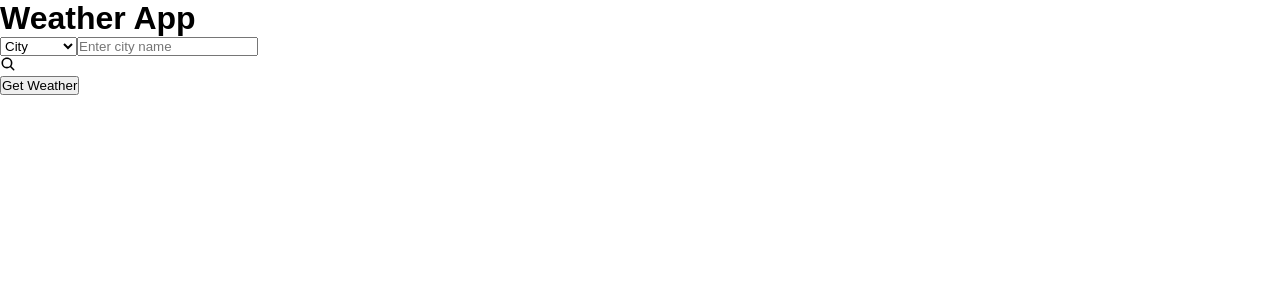
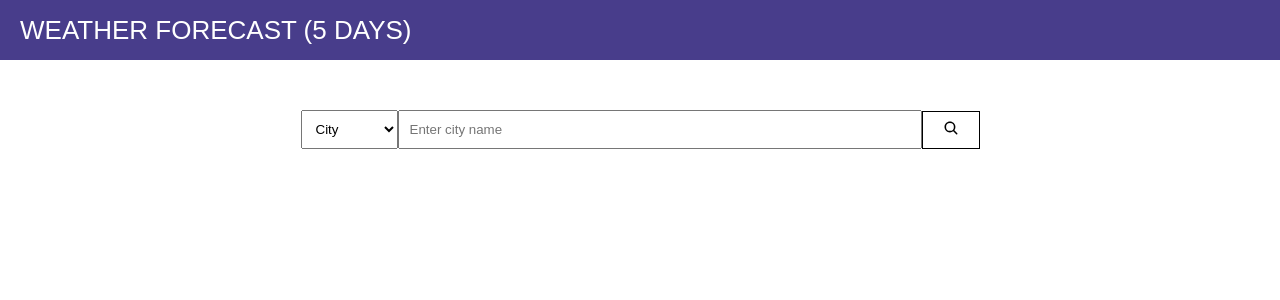
Before and after one commit to muhammadmaarij/weather-app, a React (Create React App) app: page / in a window 1280 px wide. Shown: the top 300 px of the page. Built offline with nearby package versions, Linux system fonts and the light colour scheme.

Commit message:
first commit

```diff
--- a/src/App.js
+++ b/src/App.js
@@ -11,6 +11,7 @@ const WeatherApp = () => {
   const [weatherData, setWeatherData] = useState(null);
   const [selectedOption, setSelectedOption] = useState("city");
   const [metric, setMetric] = useState("metric");
+  const [degree, setDegree] = useState("C");
 
   const handleOptionChange = (event) => {
     setSelectedOption(event.target.value);
@@ -72,7 +73,7 @@ const WeatherApp = () => {
 
   const getAdditionalData = (latitude, longitude) => {
     fetch(
-      `http://api.openweathermap.org/data/2.5/forecast?lat=${latitude}&lon=${longitude}&units=metric&appid=${API_KEY}`
+      `http://api.openweathermap.org/data/2.5/forecast?lat=${latitude}&lon=${longitude}&units=${metric}&appid=${API_KEY}`
     )
       .then((response) => {
         console.log(response);
@@ -92,6 +93,19 @@ const WeatherApp = () => {
         );
       });
   };
+
+  function toggleMetric() {
+    console.log("oreeeeeeeeeees");
+    if (metric == "metric") {
+      setMetric("imperial");
+      setDegree("F");
+      fetchWeatherData();
+    } else if (metric == "imperial") {
+      setMetric("metric");
+      setDegree("C");
+      fetchWeatherData();
+    }
+  }
 
   const parseWeatherData = (data) => {
     console.log("eee", data);
@@ -139,8 +153,20 @@ const WeatherApp = () => {
 
   return (
     <div>
-      <h1>Weather App</h1>
-      <div>
+      <div class="topp">
+        <h1
+          style={{
+            color: "white",
+            fontSize: "26px",
+            fontWeight: "normal",
+            marginTop: "5px",
+            marginLeft: "10px",
+          }}
+        >
+          WEATHER FORECAST (5 DAYS)
+        </h1>
+      </div>
+      <div className="input-container">
         <select
           className="location-dropdown"
           value={selectedOption}
@@ -155,23 +181,42 @@ const WeatherApp = () => {
           value={city}
           onChange={handleCityChange}
           placeholder="Enter city name"
+          className="location-input"
         />
-        <div>
+        <div className="search-btn" onClick={fetchWeatherData}>
           <IoSearch />
         </div>
-        <button onClick={fetchWeatherData}>Get Weather</button>
       </div>
       {weatherData && (
         <div>
           <div>
             <h2>
-              Weather for {city}, {country}
+              {city}, {country}
             </h2>
-            <p>Day: {weatherData[selectedCardIndex].date}°C</p>
-            <p>Weather: {weatherData[selectedCardIndex].weather2}°C</p>
+            <h4>{weatherData[selectedCardIndex].date}</h4>
+            <h4>{weatherData[selectedCardIndex].weather2}</h4>
           </div>
           <div className="selected-day">
-            <p>Temperature: {weatherData[selectedCardIndex].temperature}°C</p>
+            <img
+              className="image-temp"
+              src={`http://openweathermap.org/img/w/${weatherData[selectedCardIndex].weatherIcon}.png`}
+              alt="Weather Icon"
+            />
+            <button className="toggle-temp" onClick={() => toggleMetric()}>
+              <p className="today-temp">
+                {weatherData[selectedCardIndex].temperature}
+              </p>
+              <p
+                style={{
+                  fontSize: "22px",
+                  color: "dimgrey",
+                  marginLeft: "5px",
+                  marginTop: "5px",
+                }}
+              >
+                °C |°F
+              </p>
+            </button>
             <div className="pressure-div">
               <h3>Humidity: {weatherData[selectedCardIndex].humidity}%</h3>
               <h3>Pressure: {weatherData[selectedCardIndex].pressure} hPa</h3>
--- a/src/Card.css
+++ b/src/Card.css
@@ -7,6 +7,8 @@
     padding: 0;
     margin: 0;
     background-color: darkslateblue;
+    height: 40px;
+    padding: 10px;
   }
 .parent-div{
     display: flex;
@@ -41,12 +43,14 @@
     margin: 5px;
 }
 .pressure-div{
-    margin-left : 250px;
+    margin-left : 150px;
 }
 .selected-day{
     display: flex;
     margin-left: 50px;
-    width: 600px;
+    width: 700px;
+    background-color :white;
+    border-width :0;
 }
 h3{
     font-size: 16;
@@ -54,3 +58,52 @@ h3{
     color: dimgrey;
     margin-bottom: 5px;
 }
+h4{
+    font-size: 16;
+    font-weight: normal;
+    margin-left: 60px;
+    margin-bottom: 5px;
+    color: dimgrey;
+  }
+
+  h2{
+    font-size: 26px;
+    font-weight: normal;
+    color: dimgrey;
+    margin-left: 60px;
+    margin-top: 30px;
+    margin-bottom: 10px;
+  }
+  .today-temp{
+    display : flex;
+    font-size : 48px;
+    margin-left: 10px;
+
+  }
+  .toggle-temp{
+    background-color: white;
+    border-width: 0;
+    display: flex
+  }
+
+  .input-container {
+    display: flex;
+    justify-content: center;
+    align-items: center;
+    margin-bottom: 20px;
+    margin-top: 50px;
+  }
+
+  .location-input {
+    padding: 10px;
+    width: 500px;
+  }
+
+  .location-dropdown {
+    padding: 10px;
+  }
+
+  .search-btn {
+    padding: 8px 20px;
+    border: 1px solid #000;
+  }
```
